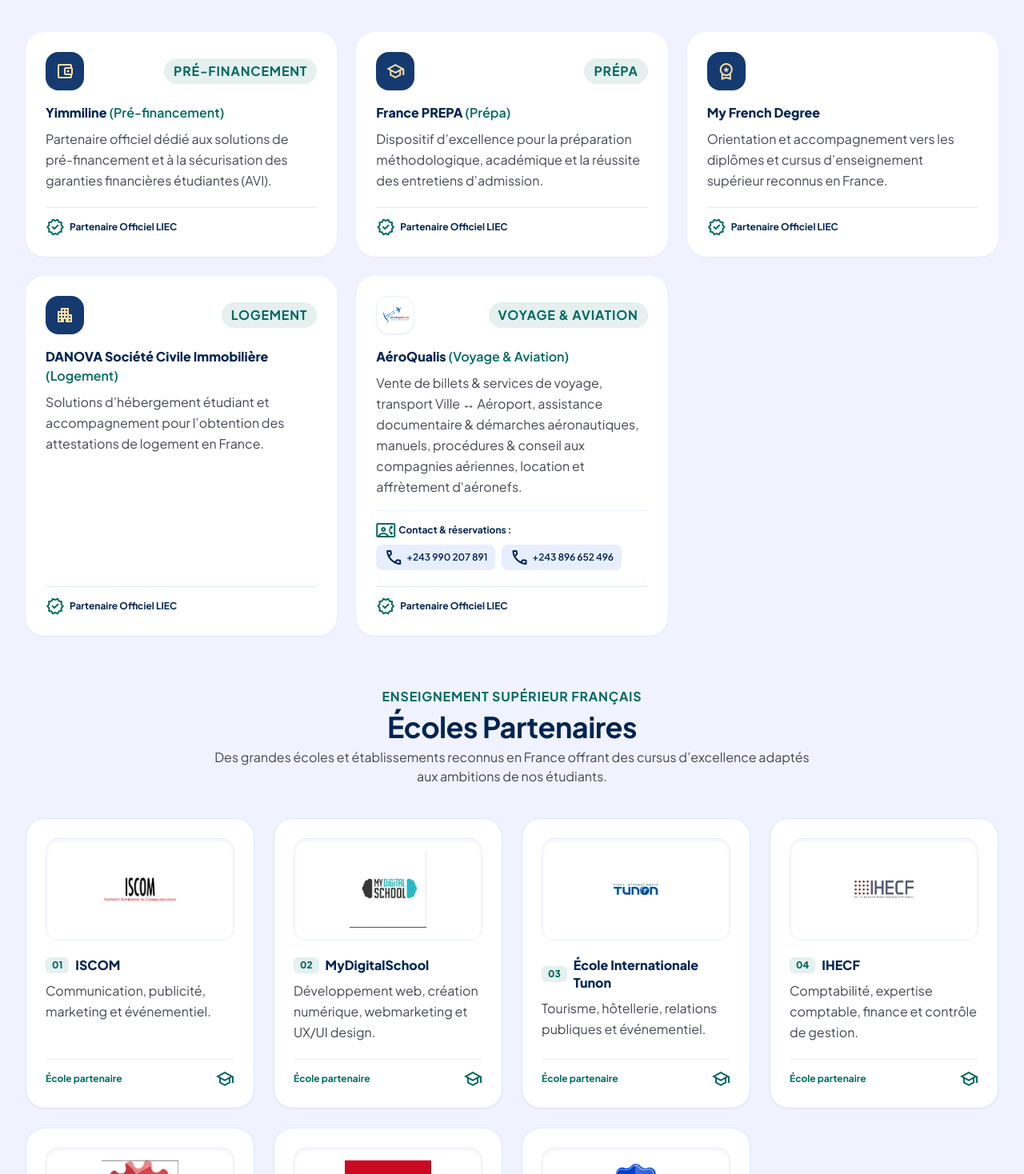
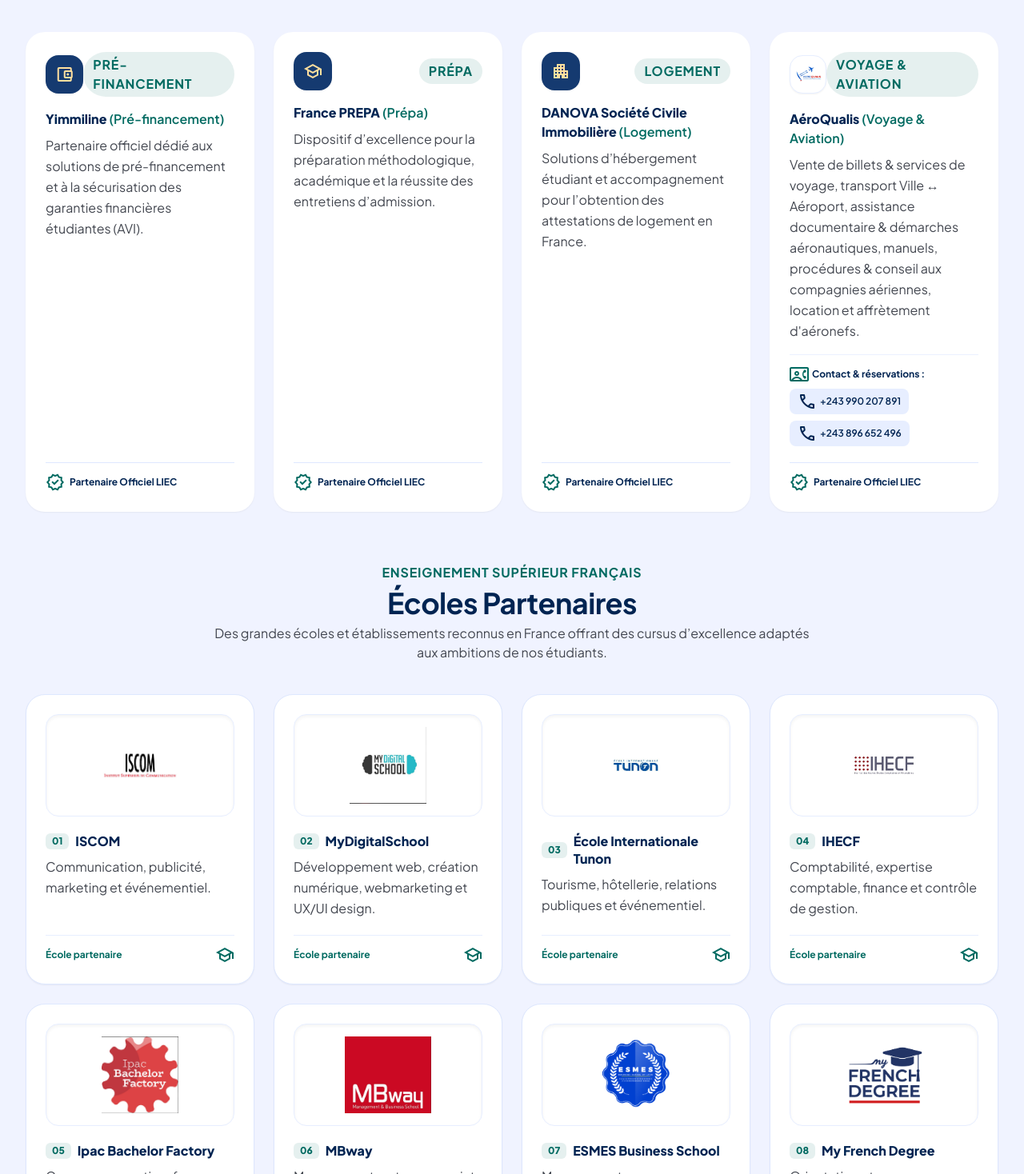
Before and after one commit to MJM30/LIEC_site_et_Solution, a Next.js app: page /a-propos in a window 1280 px wide. Shown: the part 942-2410 px from the top of the page at 80% size. Built offline with nearby package versions, Linux system fonts and the light colour scheme.

Commit message:
Déplacement de My French Degree vers les Écoles Partenaires avec son logo

```diff
--- a/src/app/a-propos/page.tsx
+++ b/src/app/a-propos/page.tsx
@@ -75,13 +75,6 @@
         "Dispositif d’excellence pour la préparation méthodologique, académique et la réussite des entretiens d’admission.",
     },
     {
-      name: "My French Degree",
-      category: "",
-      icon: "workspace_premium",
-      description:
-        "Orientation et accompagnement vers les diplômes et cursus d’enseignement supérieur reconnus en France.",
-    },
-    {
       name: "DANOVA Société Civile Immobilière",
       category: "Logement",
       icon: "apartment",
@@ -146,6 +139,13 @@
       logo: "/logo_ESMES_Business_School.png",
       fields:
         "Management, commerce, stratégie d’entreprise et développement international.",
+    },
+    {
+      number: "08",
+      name: "My French Degree",
+      logo: "/logo_my_french_degree.png",
+      fields:
+        "Orientation et accompagnement vers les diplômes et cursus d’enseignement supérieur reconnus en France.",
     },
   ];
 
@@ -252,7 +252,7 @@
                   </p>
                 </div>
 
-                <div className="grid grid-cols-1 md:grid-cols-2 lg:grid-cols-3 gap-gutter">
+                <div className="grid grid-cols-1 md:grid-cols-2 lg:grid-cols-4 gap-gutter">
                   {liecPartners.map((partner, idx) => (
                     <div
                       key={idx}
```
Also changed, not shown: public/logo_my_french_degree.png (added).
